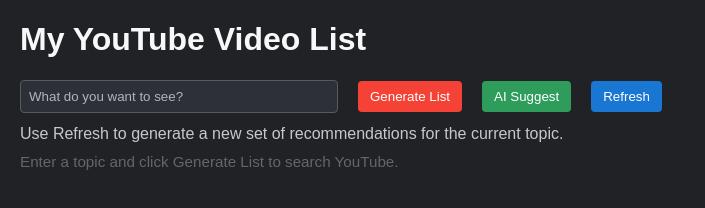
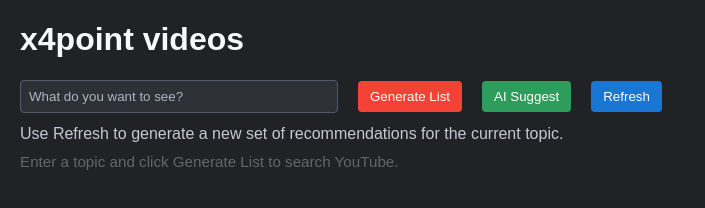
Before and after one commit to stevesauder/lab, a website: page index.html in a window 1280 px wide. Shown: the whole page, without its empty margins (0-705 px from the left). Drawn offline with Linux system fonts and the light colour scheme.

Commit message:
Add files via upload

```diff
--- a/index.html
+++ b/index.html
@@ -7,7 +7,7 @@
     <link rel="stylesheet" href="style.css">
 </head>
 <body>
-    <h1>My YouTube Video List</h1>
+    <h1>x4point videos</h1>
     <div class="controls">
         <input type="text" id="topicInput" placeholder="What do you want to see?">
         <button id="generateBtn">Generate List</button>
```
